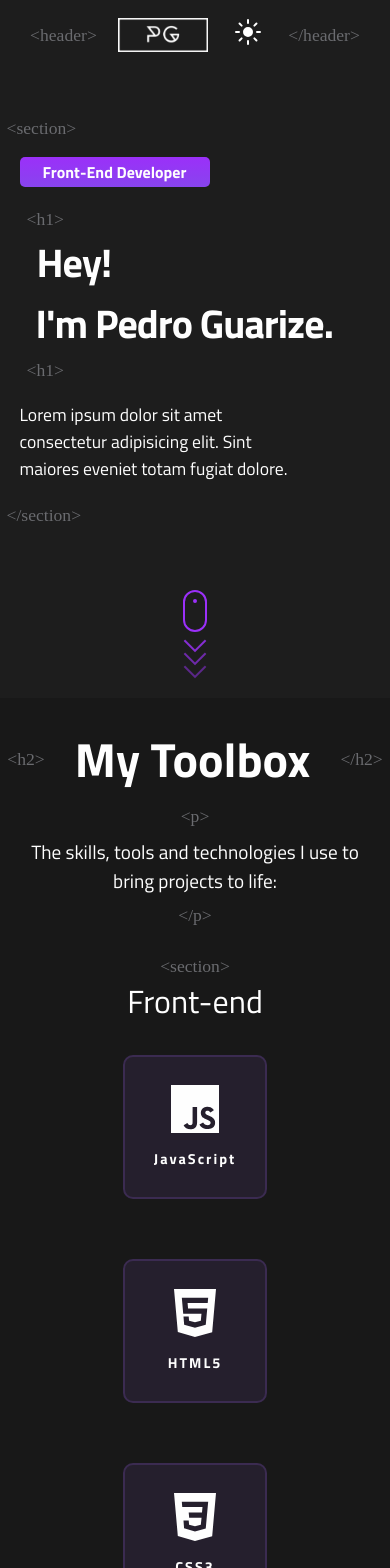
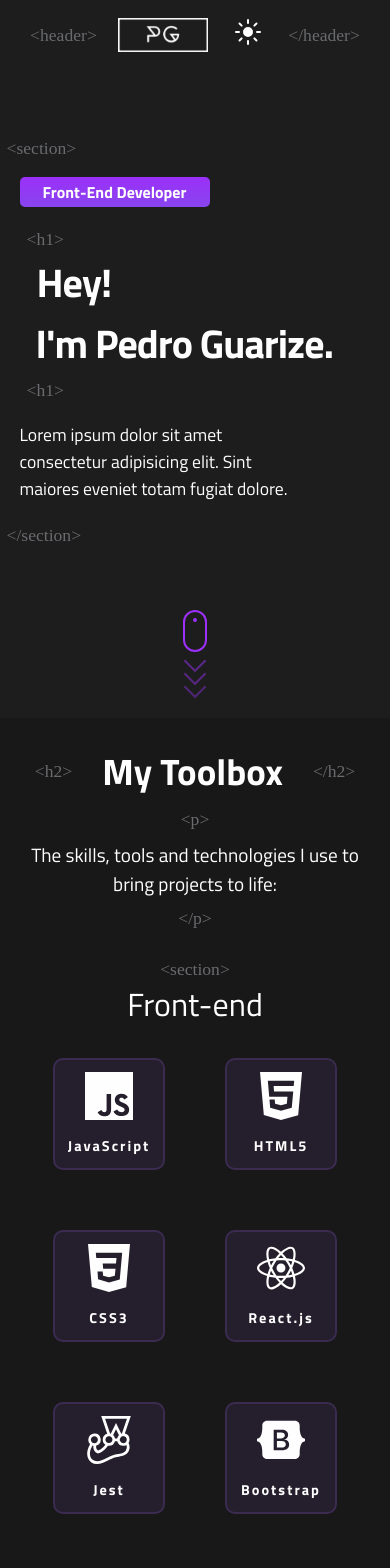
Before and after one commit to guarize/guarize-web-portfolio, a React (Create React App) app: page / in a window 390 px wide. Shown: the top 1568 px of the page. Built offline with nearby package versions, Linux system fonts and the light colour scheme; a web font is replaced by a local one.

Commit message:
[style] - responsive font-sizes

```diff
--- a/src/styles/HomeSection.css
+++ b/src/styles/HomeSection.css
@@ -179,7 +179,7 @@
   }
 
   .home-container {
-    margin: 20px auto -30px auto;
+    margin: 40px auto -30px auto;
     width: 90%;
     height: 600px;
   }
--- a/src/styles/MyToolbox.css
+++ b/src/styles/MyToolbox.css
@@ -137,7 +137,29 @@
     padding: 0;
   }
 
+  .languages-container li {
+    width: 7rem;
+    height: 7rem;
+    margin: 20px;
+  }
+
   .languages-container .html-tag {
     display: none;
   }
 }
+
+@media only screen and (max-width: 481px) {
+  .toolbox-title h2 {
+    font-size: 2.3rem;
+  }
+
+  .languages-container  {
+    width: 100vw;
+  }
+
+  .languages-container li {
+    width: 7rem;
+    height: 7rem;
+    margin: 30px;
+  }
+}
--- a/src/styles/Projects.css
+++ b/src/styles/Projects.css
@@ -170,6 +170,18 @@
 
 @media only screen and (max-width: 1015px) {
   .project-card {
-    zoom: 0.7;
+    zoom: 0.75;
+  }
+
+  .project-name h4 {
+    font-size: 1.3rem;
+    margin: 20px 0 20px 0;
+  }
+
+  .project-name p {
+    font-size: 0.7rem;
+    height: 60px;
+    margin-bottom: 40px;
+    overflow-y: scroll;
   }
 }
```
